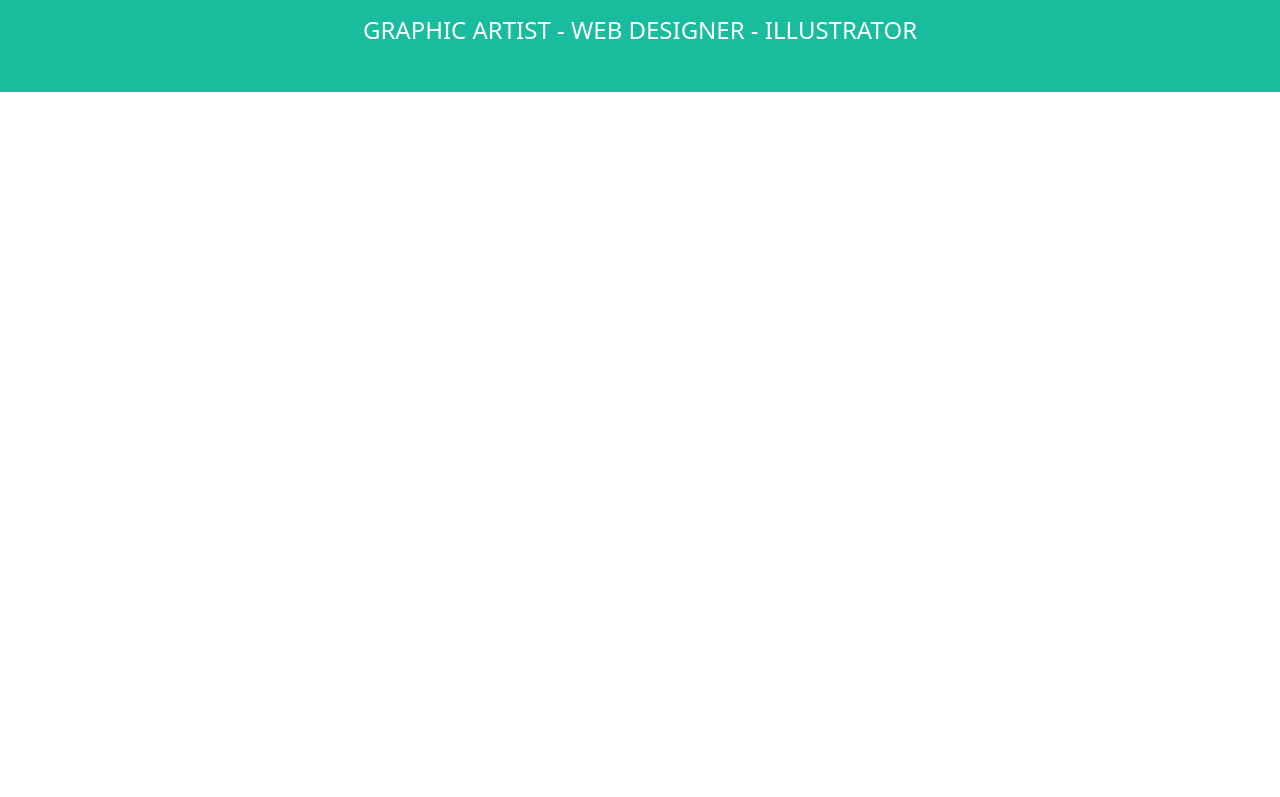
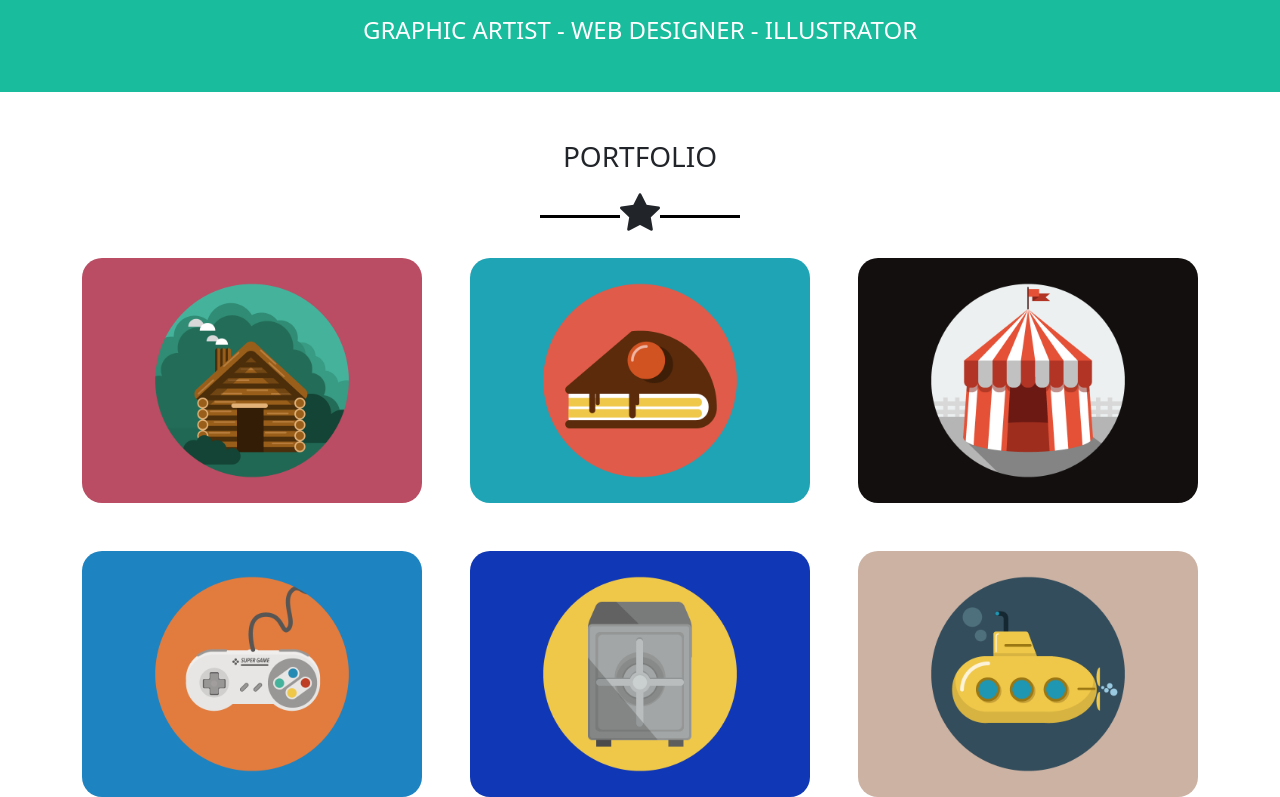
Before and after one commit to Vasmayer/html-css-bootstrap-freelancer, a plain HTML site: page index.html in a window 1280 px wide. Shown: the part 476-1273 px from the top of the page. Before the commit the page ends 800 px from the top, so only its background shows below. Drawn offline with nearby package versions, Linux system fonts and the light colour scheme.

Commit message:
added portfolio

```diff
--- a/css/style.css
+++ b/css/style.css
@@ -58,3 +58,8 @@
 {
     max-width: 250px;
 }
+/* PORTFOLIO */
+#portfolio img
+{
+    border-radius: 20px;
+}
--- a/index.html
+++ b/index.html
@@ -36,12 +36,38 @@
         </nav>
       </header>
       <main>
-        <section id="jumbotron" class="text-center text-white">
+        <section id="jumbotron" class="container-fluid text-center text-white">
           <img src="img/avatar.svg" alt="avatar" class="img-fluid  mb-5" id="avatar">
           <h2>START BOOTSRAP</h1>
           <div class="star star-white text-white align-middle pb-3"><i class="bi bi-star-fill"></i></div>
           <h4 class="pb-5">GRAPHIC ARTIST - WEB DESIGNER - ILLUSTRATOR</h2>
         </section>
+        <section id="portfolio" class="text-center mt-5">
+          <h3>PORTFOLIO</h3>
+          <div class="star star-black text-dark align-middle pb-3"><i class="bi bi-star-fill"></i></div>
+          <div class="container">
+            <div class="row g-5">
+              <div class="col-12 col-md-6 col-lg-4">
+                <img src="img/cabin.png" alt="cabin" class="img-fluid">
+              </div>
+              <div class="col-12 col-md-6 col-lg-4">
+                <img src="img/cake.png" alt="cake" class="img-fluid">
+              </div>
+              <div class="col-12 col-md-6 col-lg-4">
+                <img src="img/circus.png" alt="circus" class="img-fluid">
+              </div>
+              <div class="col-12 col-md-6 col-lg-4">
+                <img src="img/game.png" alt="game" class="img-fluid">
+              </div>
+              <div class="col-12 col-md-6 col-lg-4">
+                <img src="img/safe.png" alt="safe" class="img-fluid">
+              </div>
+              <div class="col-12 col-md-6 col-lg-4">
+                <img src="img/submarine.png" alt="submarine" class="img-fluid">
+              </div>
+            </div>
+          </div>
+        </section>
       </main>
 
 </body>
```
